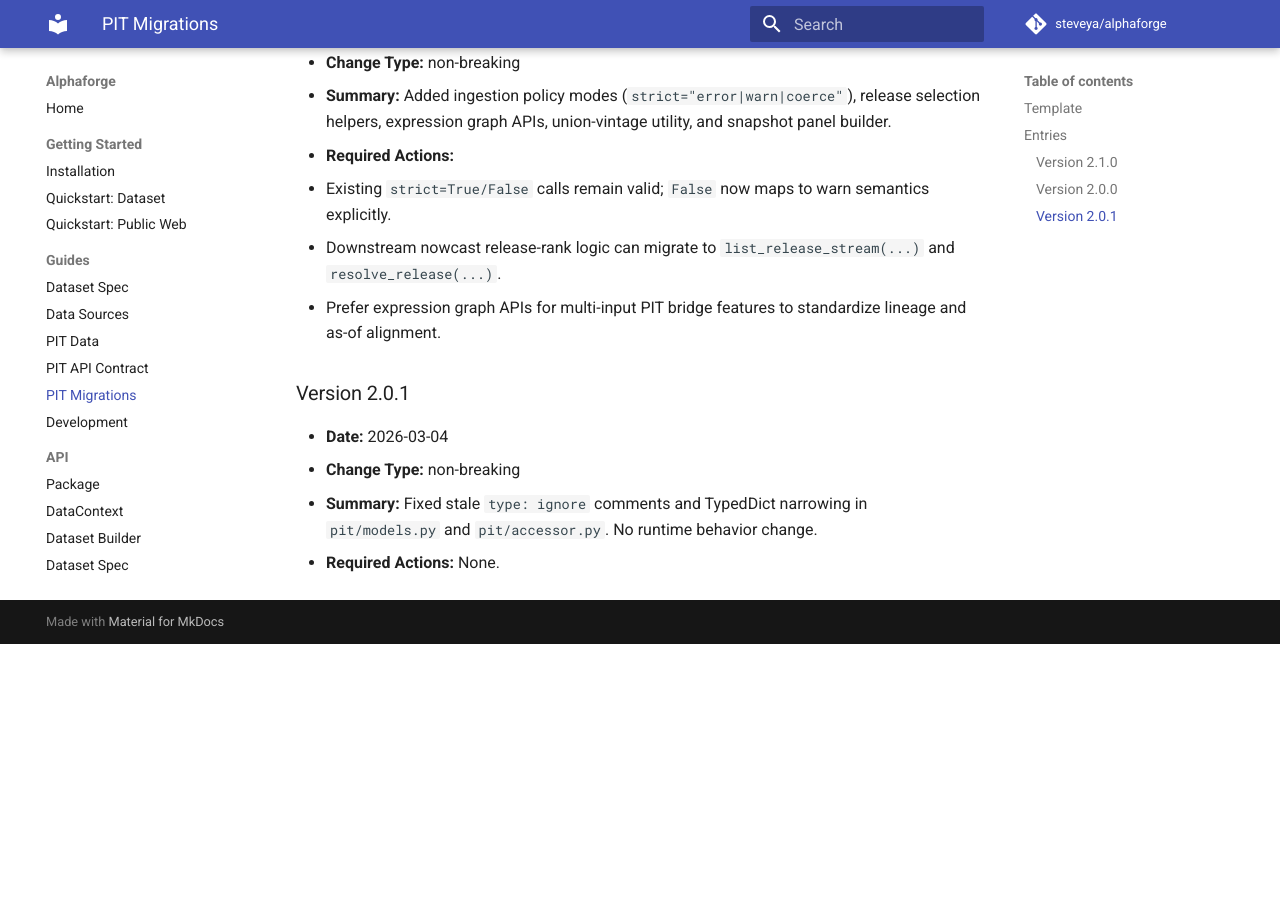
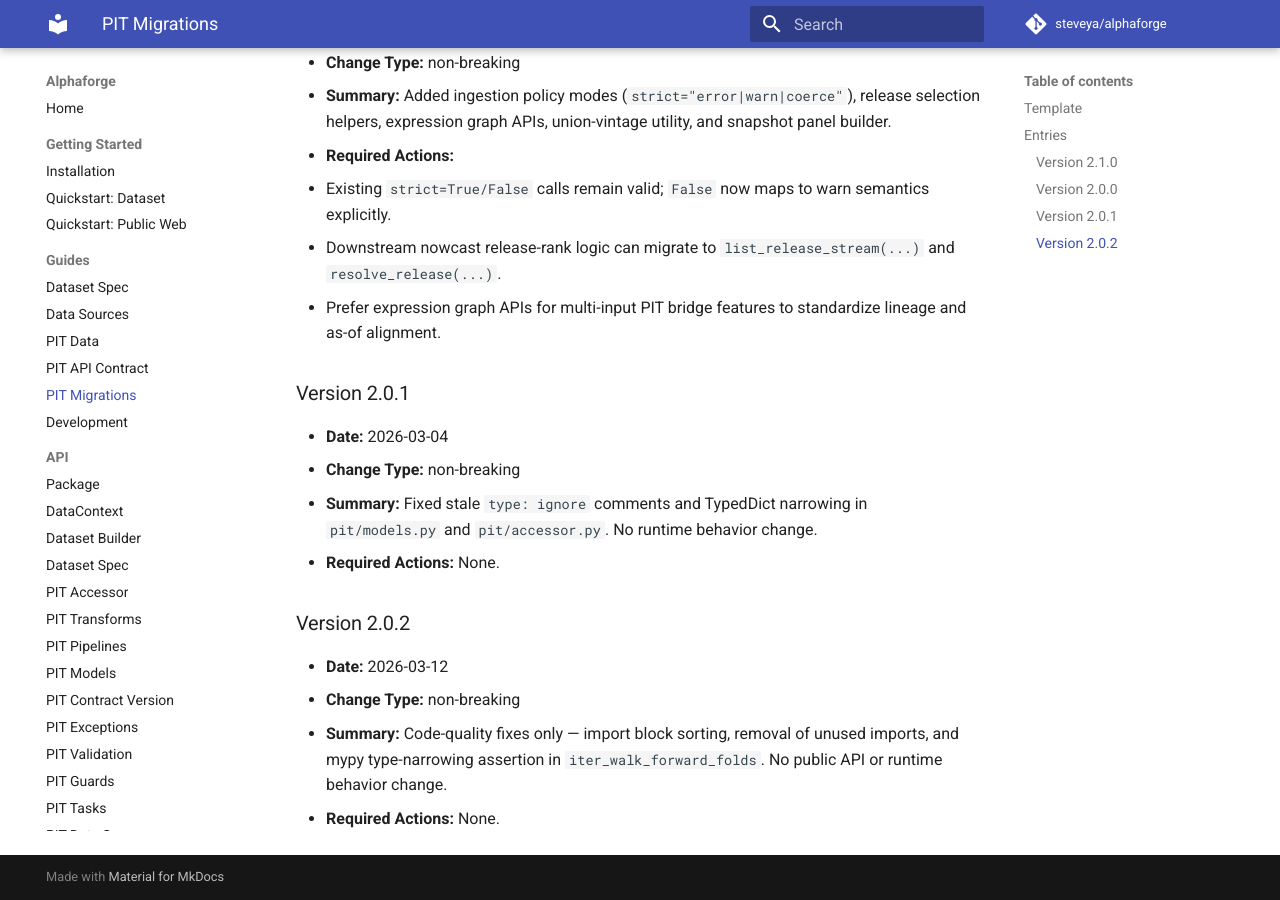
Before and after one commit to steveya/alphaforge, an MkDocs documentation site: the page built from docs/guides/pit-migrations.md, in a window 1280 px wide and 900 px high, scrolled down 1010 px. Built offline with MkDocs 1.6.1 and Material for MkDocs 9.7.7, drawn with Linux system fonts in a browser that asks for light colours; comment, search, counter and statistics services are not loaded; before the commit the page ends 1654 px from its top, so only the background shows below that.

Commit message:
Fix pit-doc-sync CI: add required CHANGELOG and docs updates
Co-authored-by: steveya <7390489+steveya@users.noreply.github.com>

```diff
--- a/docs/guides/pit-migrations.md
+++ b/docs/guides/pit-migrations.md
@@ -39,3 +39,10 @@ This guide tracks PIT contract versions and required migration actions for break
 - **Change Type:** non-breaking
 - **Summary:** Fixed stale `type: ignore` comments and TypedDict narrowing in `pit/models.py` and `pit/accessor.py`. No runtime behavior change.
 - **Required Actions:** None.
+
+### Version 2.0.2
+
+- **Date:** 2026-03-12
+- **Change Type:** non-breaking
+- **Summary:** Code-quality fixes only — import block sorting, removal of unused imports, and mypy type-narrowing assertion in `iter_walk_forward_folds`. No public API or runtime behavior change.
+- **Required Actions:** None.
```
Also changed, not shown: CHANGELOG.md (+3 -0 lines), docs/guides/pit-api-contract.md (+2 -0 lines).
